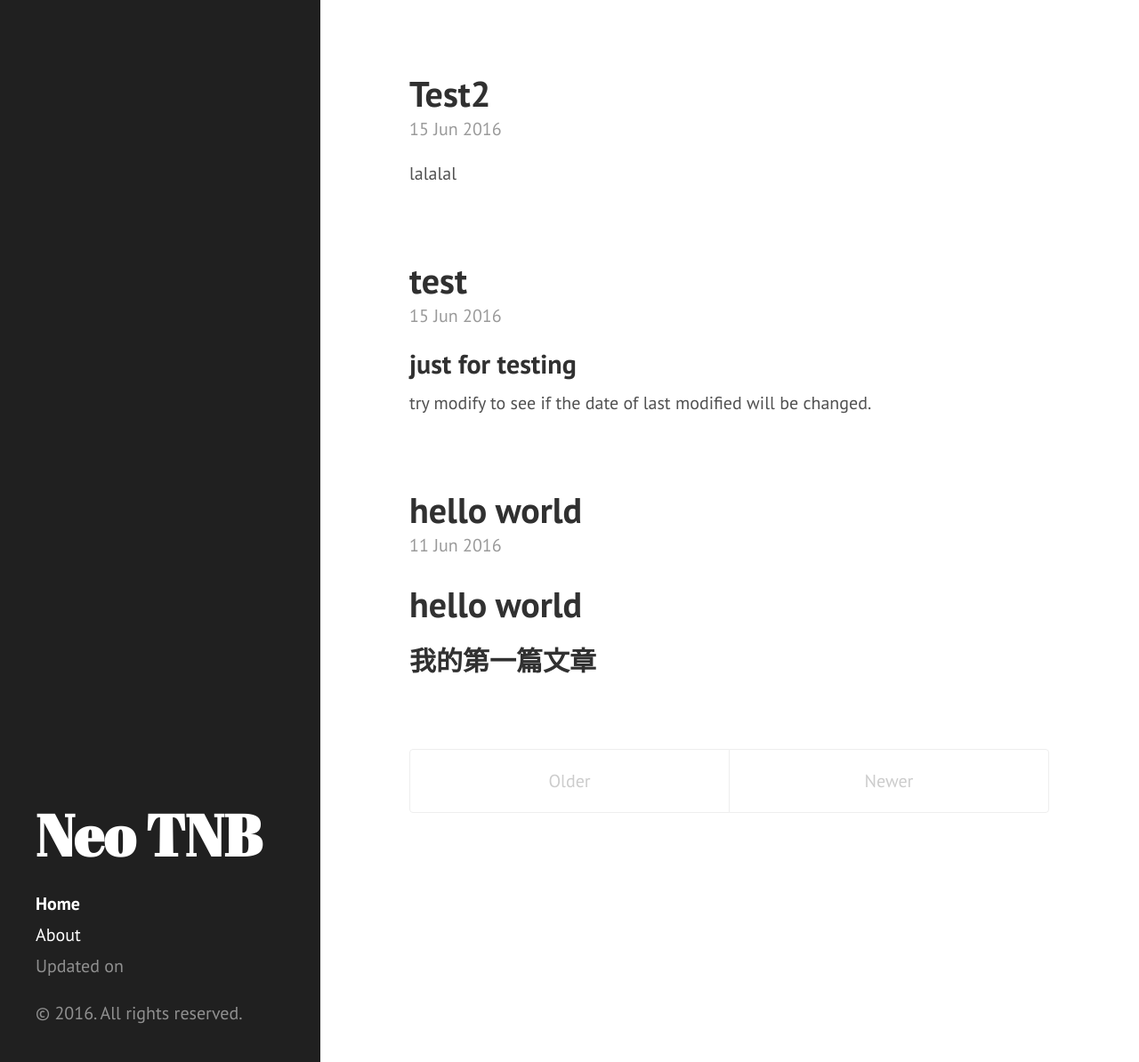
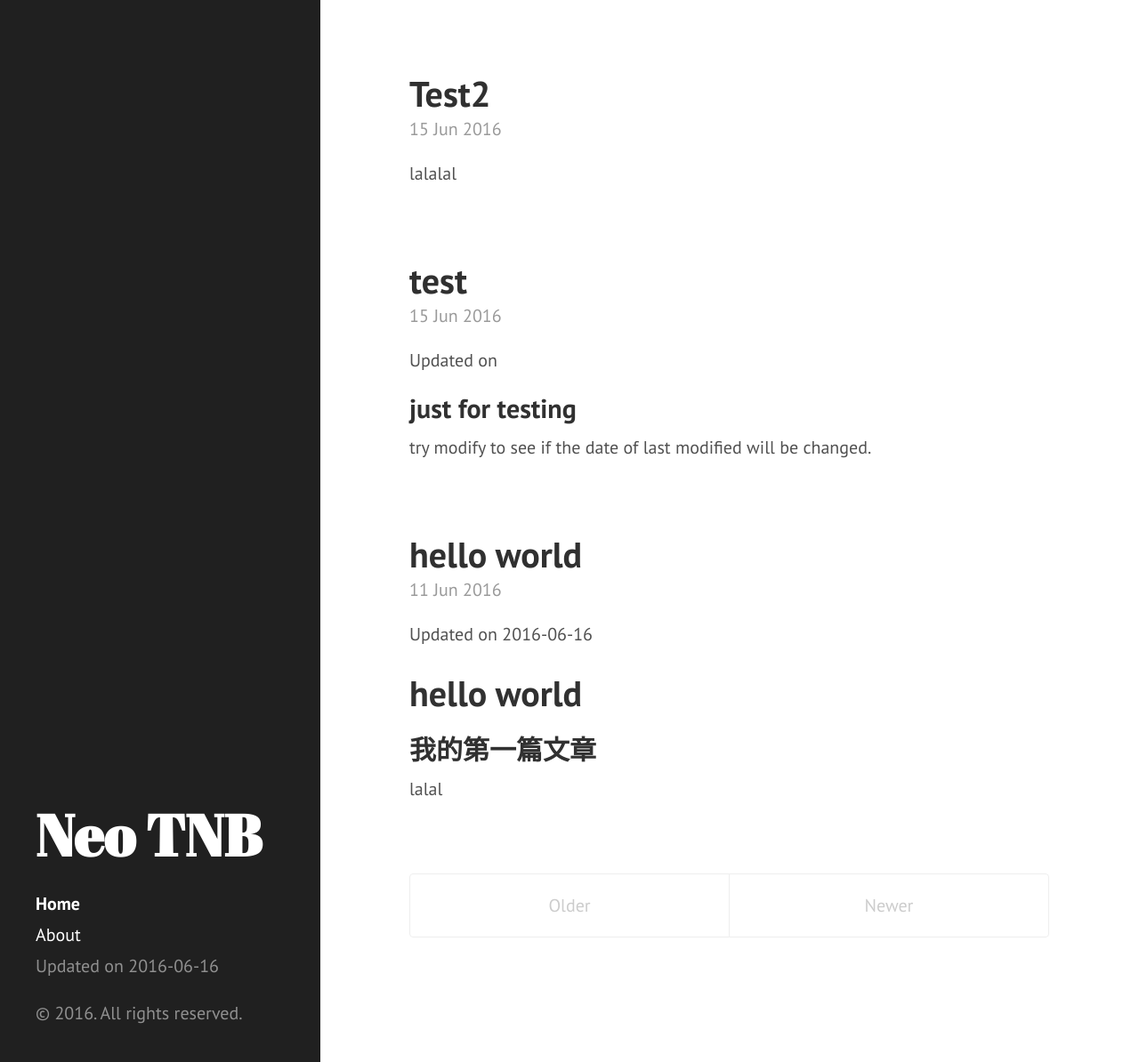
Before and after one commit to jiazhewang/neoTNB, a Jekyll site: the page built from index.html, in a window 1280 px wide and 1194 px high. Shown: the whole window at 89% size. Built offline with Jekyll 4.4.1, drawn with Linux system fonts in a browser that asks for light colours; Markdown is read by kramdown in place of the engine named in the settings; the list of posts is cut into pages by our own code.

Commit message:
update source

```diff
--- a/_config.yml
+++ b/_config.yml
@@ -1,6 +1,9 @@
 # Dependencies
 markdown:         redcarpet
 highlighter:      pygments
+
+# Timezone
+# timezone:         Asia/Shanghai
 
 # Permalinks
 permalink:        pretty
--- a/_includes/sidebar.html
+++ b/_includes/sidebar.html
@@ -26,7 +26,7 @@
         {% endif %}
       {% endfor %}
 
-      <span class="sidebar-nav-item">Updated on {{ page.last_modified_at | date: '%Y:%B:%A:%d:%S:%R' }}  </span>
+      <span class="sidebar-nav-item">Updated on {{ site.time | date: '%Y-%m-%d' }}  </span>
     </nav>
 
     <p>&copy; {{ site.time | date: '%Y' }}. All rights reserved.</p>
--- a/_posts/2016-06-11-helloworld.md
+++ b/_posts/2016-06-11-helloworld.md
@@ -1,7 +1,11 @@
 ---
-layout: default
+layout: page
 title: hello world
 ---
 
+Updated on {{ site.time | date: '%Y-%m-%d' }}
+
 # {{page.title}}
 ## 我的第一篇文章
+
+lalal
--- a/_posts/2016-06-15-test.md
+++ b/_posts/2016-06-15-test.md
@@ -1,7 +1,10 @@
 ---
 layout: default
 title: test
+
 ---
+
+Updated on {{ page.last_modified_at | date: '%Y-%m-%d' }}
 
 ## just for testing
 
```
Also changed, not shown: 6 other files.
